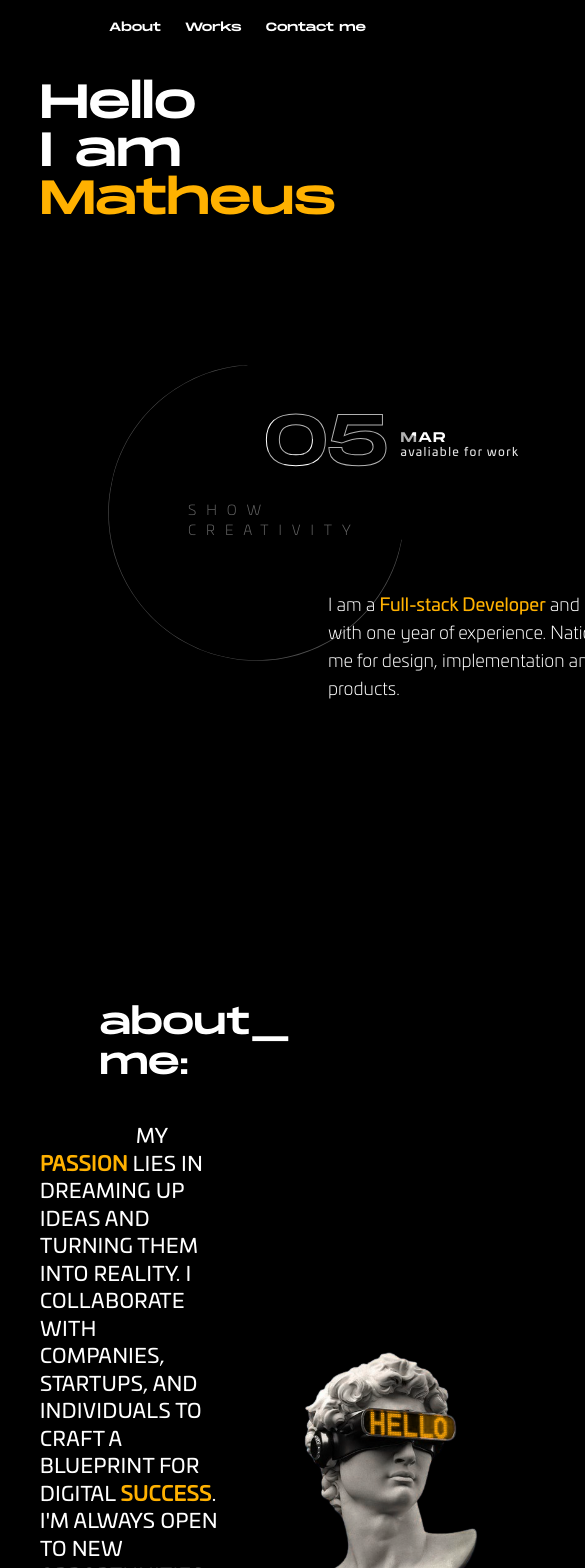
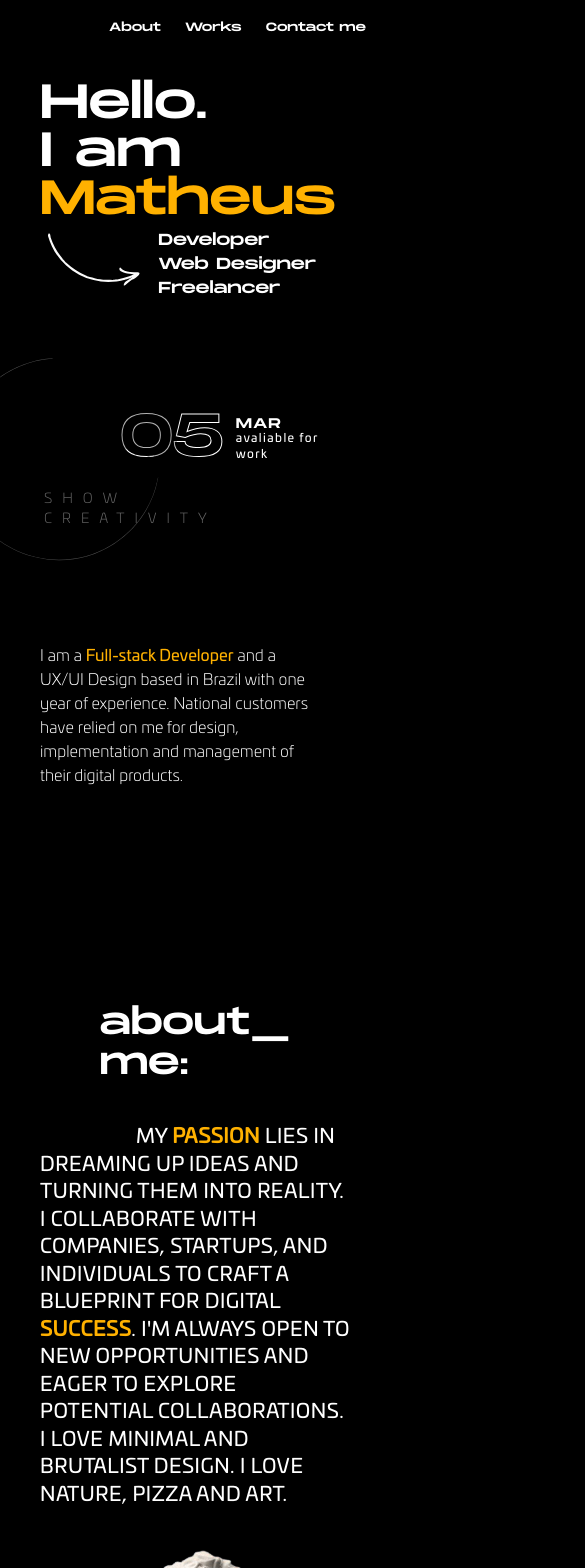
Before and after one commit to omatheusant/omatheusant.dev, a Next.js app: page / in a window 390 px wide. Shown: the top 1568 px of the page, 585 px wide, since content can reach past the window. Built offline with nearby package versions, Linux system fonts and the light colour scheme.

Commit message:
ajust responsive

```diff
--- a/components/About.tsx
+++ b/components/About.tsx
@@ -16,7 +16,7 @@ const About = () => {
         </div>
       </Reveal>
       <Reveal delay={0.5} width="100%">
-        <div className="flex justify-evenly items-center">
+        <div className="flex max-sm:flex-col max-sm:gap-4 justify-evenly items-center">
           <div
             className={`${univiaPro.className} text-xl uppercase  max-w-[500px] tracking-wide leading-snug indent-24`}
           >
--- a/components/Footer.tsx
+++ b/components/Footer.tsx
@@ -8,9 +8,9 @@ const Footer = () => {
     <Section
       id="contact-me"
       className="absolute bottom-0 left-0"
-      customPaddings="py-2 px-1"
+      customPaddings="lg:py-2 lg:px-1"
     >
-      <footer className="w-full bg-accent items-center py-10 px-60 flex justify-between text-dark rounded-sm">
+      <footer className="w-full bg-accent items-center lg:py-10 lg:px-60 flex flex-col md:flex-row py-5 px-10 justify-between text-dark rounded-sm">
         <ul className="flex gap-3 ">
           <li>
             <Link href="https://linkedin.com/in/omatheussant">Linkedin</Link>
--- a/components/Hero.tsx
+++ b/components/Hero.tsx
@@ -7,21 +7,21 @@ import Section from "./Section";
 const Hero = () => {
   return (
     <Section customPaddings="p-0" id="hero">
-      <div className=" min-h-screen mt-16 w-full">
+      <div className="min-h-screen mt-16 w-full">
         <div className="relative">
           <Reveal>
-            <h1 className="text-5xl sm:text-8xl">
-              Hello <br /> I am <span className="text-warning">Matheus</span>
+            <h1 className="text-5xl lg:text-8xl">
+              Hello. <br /> I am <span className="text-warning">Matheus</span>
             </h1>
           </Reveal>
-          <div className="absolute left-[35rem] mt-3">
+          <div className="absolute lg:left-[35rem] mt-3">
             <Reveal delay={1.5} width="100%">
               <Image
                 src="/assets/icons/arrow-move.svg"
                 width={160}
                 height={100}
                 alt="arrow"
-                className="rotate-[20deg] "
+                className="rotate-[20deg] max-sm:w-[100px] mt-3 lg:mt-0"
               />
             </Reveal>
             <div className="flex flex-col absolute -right-44 -bottom-5">
--- a/components/Info.tsx
+++ b/components/Info.tsx
@@ -9,22 +9,22 @@ const Info = () => {
   const day = moment().format("DD");
 
   return (
-    <div className="flex gap-3 absolute items-center left-56  top-[300px] mt-7">
+    <div className="flex gap-3 absolute items-center left-20    top-[300px] mt-7">
       <Image
         src="/assets/images/circle.svg"
         width={1000}
         height={1000}
         alt="circle"
-        className="absolute -top-16 -left-44  rotate-12 opacity-30"
+        className="absolute -top-16 -left-44 max-sm:w-[50rem]  rotate-12 opacity-30"
       />
       <Reveal delay={1}>
-        <span className="text-7xl text-stroke text-transparent z-10">
+        <span className="text-6xl sm:text-7xl text-stroke text-transparent z-10">
           {day}
         </span>
       </Reveal>
 
       <Reveal delay={1}>
-        <div className="uppercase flex flex-col tracking-widest justify-end w-[200px]  z-10 text-sm">
+        <div className="uppercase flex flex-col tracking-widest justify-end md:w-[200px]  z-10 text-sm">
           {month}
           <span
             className={`lowercase -mt-1  ${univiaPro.className} z-10 text-xs animate-pulse`}
@@ -40,10 +40,10 @@ const Info = () => {
         CREATIVITY
       </span>
       <div
-        className={`${univiaPro.className} absolute font-light min-w-[500px] left-16 -bottom-[14rem]`}
+        className={`${univiaPro.className} absolute font-light lg:min-w-[500px] -left-[5rem] sm:left-16  -bottom-[20rem] sm:-bottom-[14rem] `}
       >
         <Reveal delay={0.5}>
-          <p className="text-lg">
+          <p className="text-base sm:text-lg max-sm:w-[270px]">
             I am a{" "}
             <strong className="text-warning">Full-stack Developer</strong> and a
             UX/UI Design based in Brazil with one year of experience. National
--- a/components/ProjectCard.tsx
+++ b/components/ProjectCard.tsx
@@ -28,7 +28,7 @@ const ProjectCard = ({
     <div className="flex flex-col gap-20">
       <Reveal>
         <div className="flex flex-col">
-          <div className="flex gap-9 ">
+          <div className="flex sm:flex-row flex-col gap-9 ">
             <div
               className={`${
                 direction === "left" ? "" : "order-2"
@@ -58,7 +58,7 @@ const ProjectCard = ({
                 {subtitle}
               </h3>
               <p
-                className={`${univiaPro.className} text-sm opacity-70 max-w-[400px] ml-10 `}
+                className={`${univiaPro.className} text-sm opacity-70 max-w-[400px] sm:ml-10 `}
               >
                 {description}
               </p>
--- a/components/Projects.tsx
+++ b/components/Projects.tsx
@@ -14,7 +14,7 @@ const Projects = () => {
             works:
           </h2>
         </div>
-        <div className="flex justify-center flex-col items-center  gap-36">
+        <div className="flex justify-center flex-col items-center gap-36">
           {projects.map((project, index) => {
             return (
               <Reveal delay={index - 1.5} key={index}>
@@ -33,7 +33,7 @@ const Projects = () => {
         </div>
       </Reveal>
 
-      <div className="flex flex-col text-left  items-center text-7xl mt-32">
+      <div className="flex flex-col text-left  items-center text-4xl md:5xl lg:text-7xl mt-32">
         <div className="max-w-[80%] flex flex-col">
           <div className="tracking-wide leading-tight">
             <Reveal delay={0.3}>I am always</Reveal>
```
